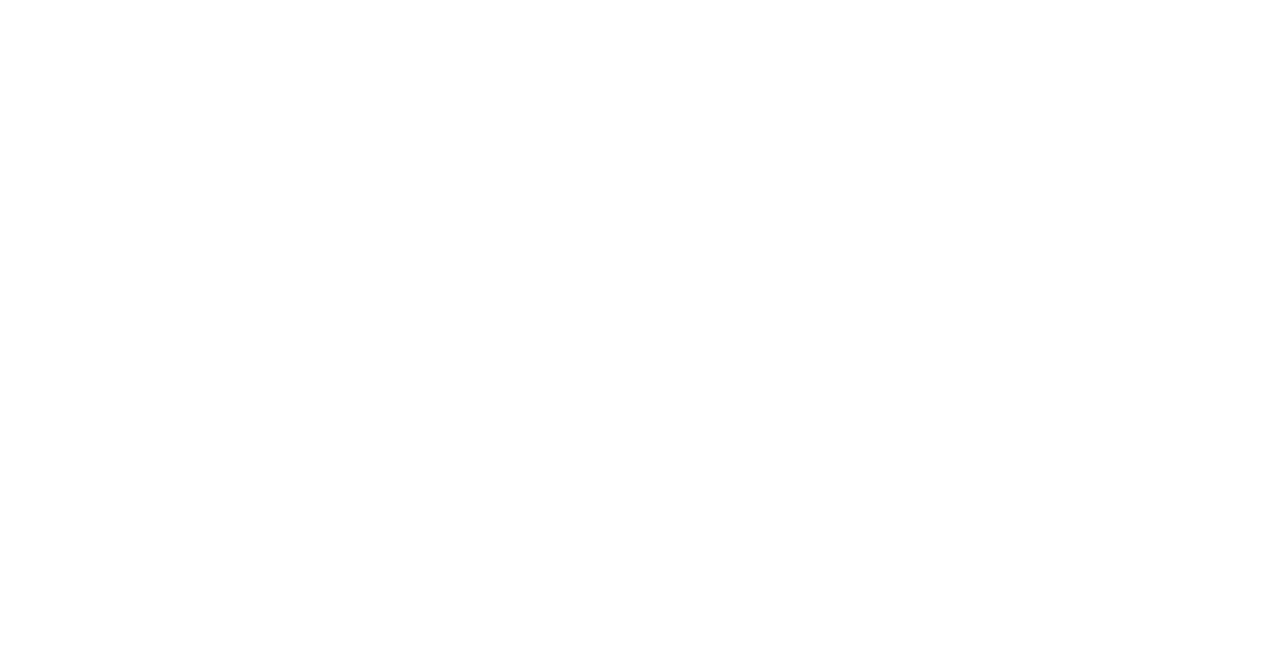
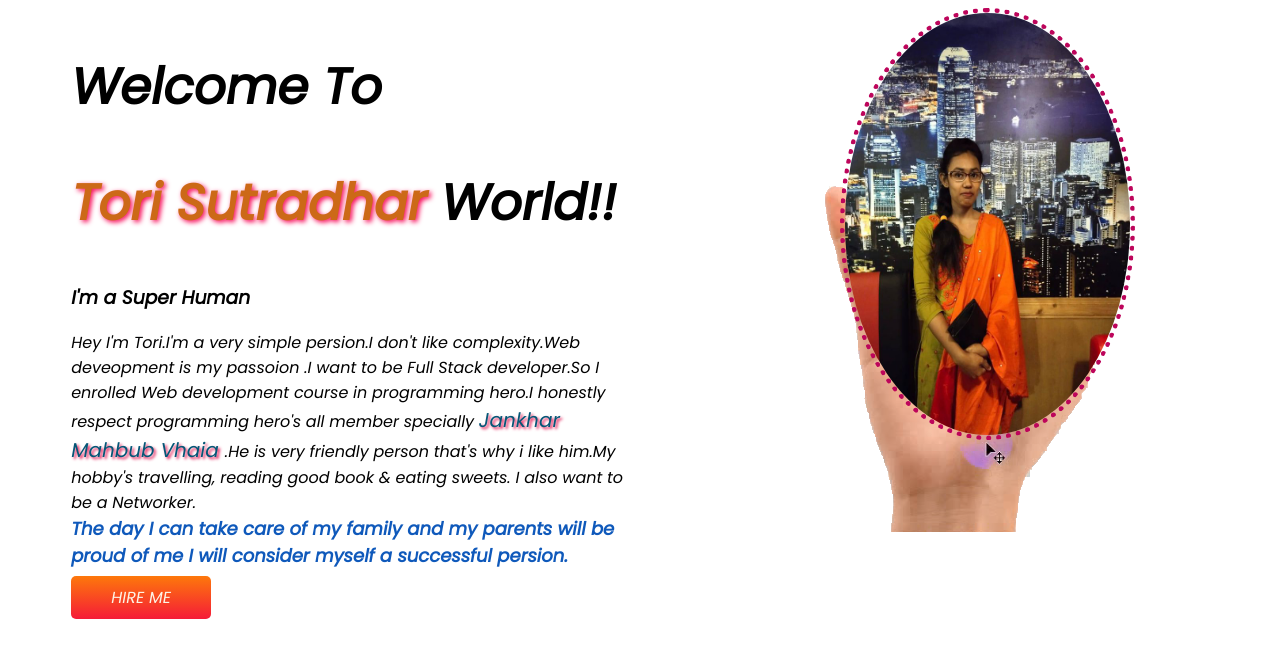
Before and after one commit to torisd560/developer-protfolio, a plain HTML site: page index.html in a window 1280 px wide. Drawn offline with Linux system fonts and the light colour scheme.

Commit message:
style added

```diff
--- a/index.html
+++ b/index.html
@@ -1,13 +1,41 @@
 <!DOCTYPE html>
 <html lang="en">
+
 <head>
     <meta charset="UTF-8">
     <meta http-equiv="X-UA-Compatible" content="IE=edge">
     <meta name="viewport" content="width=device-width, initial-scale=1.0">
     <title>Tori SD Protfolio</title>
+    <link rel="preconnect" href="https://fonts.googleapis.com">
+    <link rel="preconnect" href="https://fonts.gstatic.com" crossorigin>
+    <link href="https://fonts.googleapis.com/css2?family=Poppins:ital@1&display=swap" rel="stylesheet">
     <link rel="stylesheet" href="style.css">
 </head>
+
 <body>
+    <section>
+        <div class="half-width">
+            <h1>Welcome To</h1>
+            <h1><span class="blue">Tori Sutradhar</span> World!!</h1>
+            <h3>I'm a Super Human</h3>
+            <p>Hey I'm Tori.I'm a very simple persion.I don't like complexity.Web deveopment is my passoion .I want to
+                be
+                Full Stack developer.So I enrolled Web development course in programming hero.I honestly respect
+                programming
+                hero's all member specially <span id="idle">Jankhar Mahbub Vhaia </span> .He is very friendly person
+                that's
+                why i like him.My hobby's travelling, reading good book & eating sweets. I also want to be a
+                Networker.<br>
+                <span class="success"><strong> The day I can take care of my family and my parents will be proud of me I
+                        will consider myself a successful persion.</strong> </span>
+            </p>
+            <a class="link-button" target="blank" href="https://www.facebook.com/tori.chowdhorany/">HIRE ME</a>
+        </div>
+        <div class="half-width  background">
+            <img src="tori.jpg" alt="tori.com"><br>
 
+        </div>
+    </section>
 </body>
+
 </html>
--- a/style.css
+++ b/style.css
@@ -0,0 +1,67 @@
+body{
+    font-family: 'Poppins', sans-serif;
+
+}
+h1{
+
+    font-size: 50px;
+}
+.blue{
+    color:rgb(204, 105, 23);
+    text-shadow:2px 2px 5px rgb(248, 8, 88);
+}
+#idle{
+    color: rgb(4, 87, 119);
+    text-shadow:2px 2px 3px rgb(224, 12, 76);
+    font-style: italic;
+    font-size: 20px;
+}
+.success{
+    font-style: italic;
+    font-size: large;
+    font-weight: 300;
+    color:#0f59bb;
+}
+
+.link-button{
+
+    text-decoration: none;
+    background-image: linear-gradient(rgb(253, 120, 11),rgb(245, 27, 56));
+    border-radius: 5px;
+    color: oldlace;
+    padding:10px 40px;
+}
+section{
+    display: flex;
+
+
+}
+.half-width{
+    width: 50%;
+    padding-left: 5%;
+
+
+}
+.half-width img{
+
+    height: 70%;
+    width: 50%;
+    border: 5px dotted rgb(189, 5, 91);
+    border-radius: 50%;
+    margin: auto;
+    display: block;
+
+
+
+
+}
+.background{
+    background-image: url(hand.png);
+    background-repeat: no-repeat;
+    background-position:center;
+    background-size: auto;
+
+
+
+
+}
```
Also changed, not shown: hand.png (added), tori.jpg (added).
